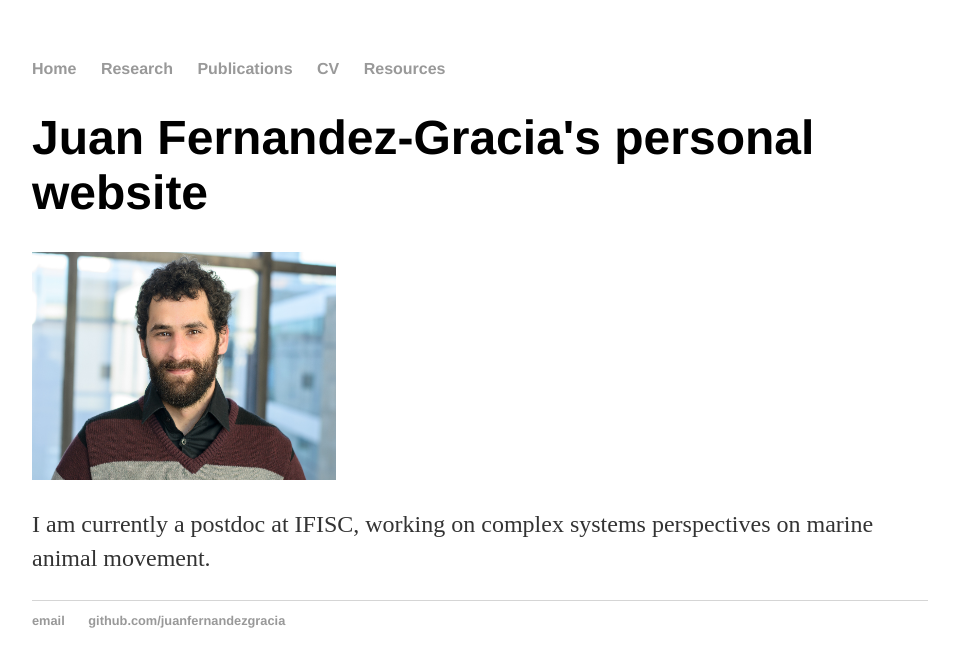
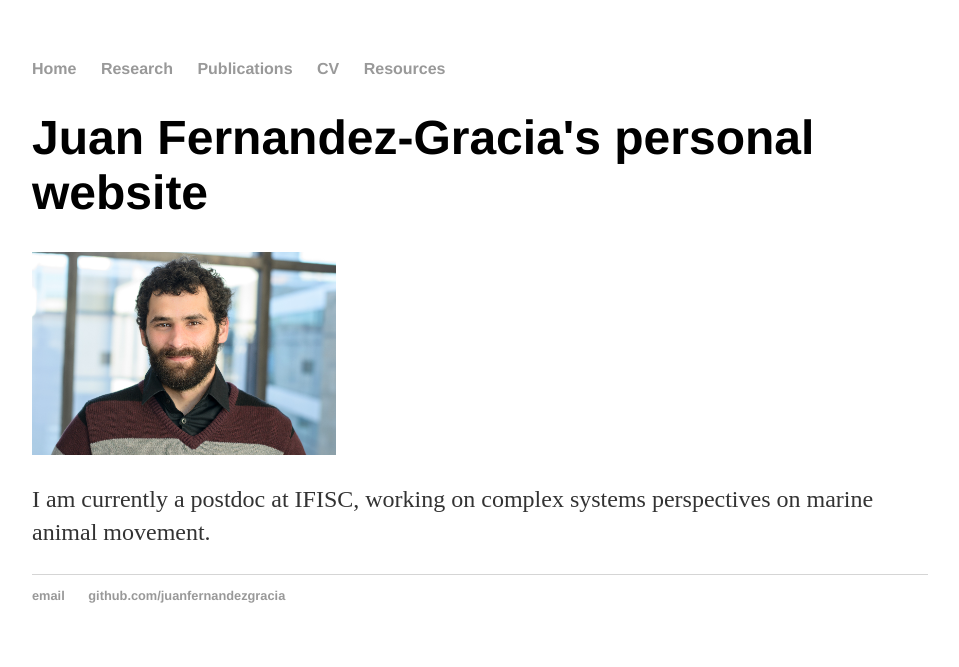
Before and after one commit to juanfernandezgracia/juanfernandezgracia.github.io, a Jekyll site: the page built from index.html, in a window 1280 px wide. Shown: the top 667 px of the page, without its empty margins (160-1119 px from the left). Built offline with Jekyll 4.4.1, drawn with Linux system fonts in a browser that asks for light colours.

Commit message:
better photo

```diff
--- a/index.html
+++ b/index.html
@@ -5,6 +5,6 @@ title: Juan Fernandez-Gracia
 
 <div class="blurb">
 	<h1>Juan Fernandez-Gracia's personal website</h1>
-	<img src="./images/jfg.jpg" alt="Mountain View" style="width:304px;height:228px;">
+	<img src="./images/jfg.jpg" alt="Juan Fernandez Gracia" style="width:304px;">
 	<p>I am currently a postdoc at IFISC, working on complex systems perspectives on marine animal movement.</p>
 </div><!-- /.blurb -->
```
